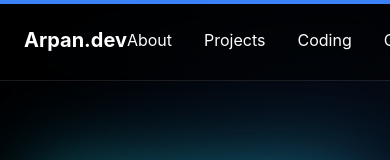
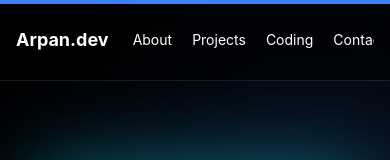
Before and after one commit to mega-bytes111/My_portfolio, a React (Vite) app: page / in a window 390 px wide. Shown: the top 160 px of the page. Built offline with nearby package versions, Linux system fonts and the light colour scheme.

Commit message:
scroolable_navbar

```diff
--- a/src/components/Navbar.jsx
+++ b/src/components/Navbar.jsx
@@ -27,29 +27,53 @@ const Navbar = () => {
         max-w-6xl
         mx-auto
         flex
+        items-center
         justify-between
-        items-center
         h-20
-        px-6
+        px-4
+        sm:px-6
         text-white
+        gap-6
       ">
 
 
         {/* 🔥 Logo */}
-        <h1 className="font-bold text-xl cursor-pointer">
+        <h1 className="
+          font-bold
+          text-lg
+          sm:text-xl
+          cursor-pointer
+          whitespace-nowrap
+          flex-shrink-0
+        ">
           Arpan.dev
         </h1>
 
 
 
+
         {/* 🔗 Links */}
-        <ul className="flex gap-8 cursor-pointer">
+        <ul className="
+          flex
+          gap-5
+          sm:gap-8
+          overflow-x-auto
+          cursor-pointer
+          no-scrollbar
+        ">
 
 
           {/* About */}
           <li
             onClick={() => scrollToSection("about")}
-            className="hover:text-cyan-400 transition duration-300"
+            className="
+              text-sm
+              sm:text-base
+              whitespace-nowrap
+              hover:text-cyan-400
+              transition
+              duration-300
+            "
           >
             About
           </li>
@@ -59,27 +83,50 @@ const Navbar = () => {
           {/* Projects */}
           <li
             onClick={() => scrollToSection("projects")}
-            className="hover:text-cyan-400 transition duration-300"
+            className="
+              text-sm
+              sm:text-base
+              whitespace-nowrap
+              hover:text-cyan-400
+              transition
+              duration-300
+            "
           >
             Projects
           </li>
 
 
 
-          {/* Coding Profiles */}
+
+          {/* Coding */}
           <li
             onClick={() => scrollToSection("coding")}
-            className="hover:text-cyan-400 transition duration-300"
+            className="
+              text-sm
+              sm:text-base
+              whitespace-nowrap
+              hover:text-cyan-400
+              transition
+              duration-300
+            "
           >
             Coding
           </li>
 
 
 
+
           {/* Contact */}
           <li
             onClick={() => scrollToSection("contact")}
-            className="hover:text-cyan-400 transition duration-300"
+            className="
+              text-sm
+              sm:text-base
+              whitespace-nowrap
+              hover:text-cyan-400
+              transition
+              duration-300
+            "
           >
             Contact
           </li>
@@ -96,5 +143,4 @@ const Navbar = () => {
   );
 };
 
-
 export default Navbar;
--- a/src/index.css
+++ b/src/index.css
@@ -16,3 +16,11 @@ body {
 html {
   scroll-behavior: smooth;
 }
+
+.no-scrollbar::-webkit-scrollbar {
+  display: none;
+}
+
+.no-scrollbar {
+  scrollbar-width: none;
+}
```
